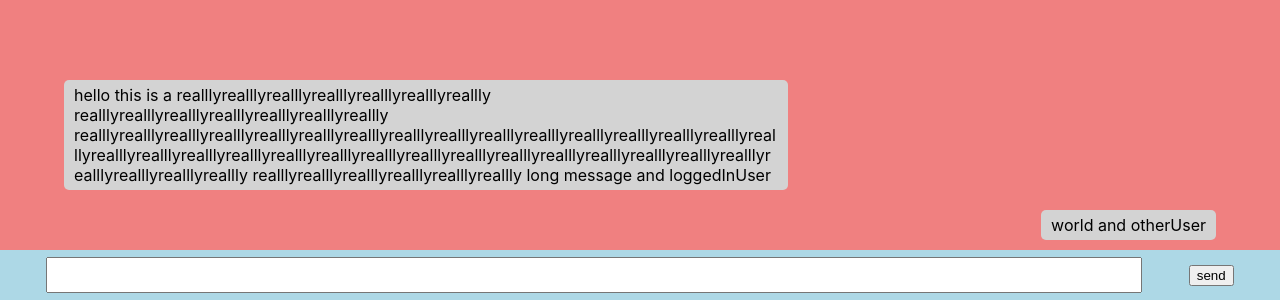
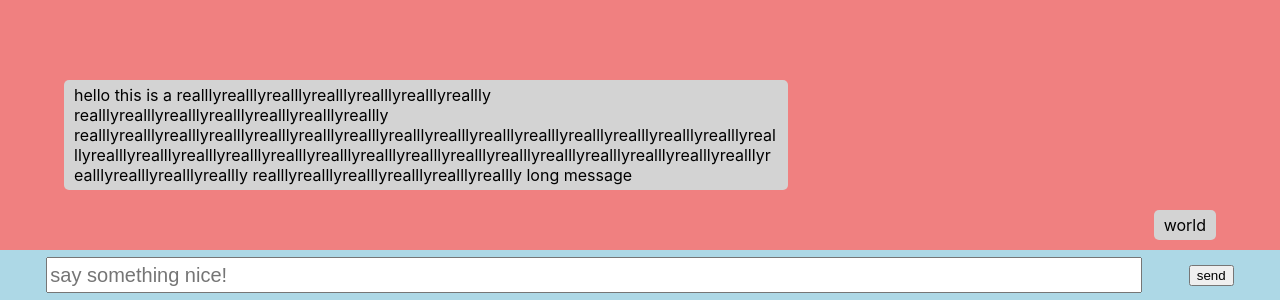
Before and after one commit to tylercodes1/message-app-web-ui, a React (Create React App) app: page / in a window 1280 px wide. Shown: the part 500-800 px from the top of the page. Built offline with nearby package versions, Linux system fonts and the light colour scheme.

Commit message:
v-1 of message sending functionality.

```diff
--- a/src/Pages/ChatroomPage/ChatroomPage.js
+++ b/src/Pages/ChatroomPage/ChatroomPage.js
@@ -1,6 +1,8 @@
 import { useState } from 'react'
 import './ChatroomPage.css'
 import Message from './Message/Message'
+
+// TODO add form
 
 export default function ChatroomPage() {
    const [msg, setMsg] = useState([
@@ -12,7 +14,33 @@ export default function ChatroomPage() {
       },
       { message: 'world', recipient: 'otherUser', sender: 'loggedInUser' },
    ])
-   const [user, setUser] = useState({ name: 'Tyler', username: 'loggedInUser' })
+   const users = [
+      { name: 'Tyler', username: 'loggedInUser' },
+      { name: 'Andrew', username: 'otherUser' },
+   ]
+   const [currUserNum, setCurrUserNum] = useState(0)
+   const [user, setUser] = useState(users[0])
+   const [chatValue, setChatValue] = useState('')
+
+   function handleChange(e) {
+      setChatValue(e.target.value)
+   }
+
+   function handleSubmit(e) {
+      e.preventDefault()
+      const msgString = chatValue.trim()
+      if (msgString.length > 0) {
+         const newMessage = {
+            message: chatValue,
+            recipient: users[currUserNum % 2].username,
+            sender: users[(currUserNum + 1) % 2].username,
+         }
+         setMsg([...msg, newMessage])
+         setChatValue('')
+         setCurrUserNum(currUserNum + 1)
+      }
+   }
+
    return (
       <div className="chatroom-page">
          <div className="message-view">
@@ -20,10 +48,16 @@ export default function ChatroomPage() {
                return handleMessage(e, user, i)
             })}
          </div>
-         <div className="chat-bar">
-            <input type="text" className="chat-input" />
+         <form className="chat-bar" onSubmit={(e) => handleSubmit(e)}>
+            <input
+               type="text"
+               className="chat-input"
+               placeholder="say something nice!"
+               value={chatValue}
+               onChange={(e) => handleChange(e)}
+            />
             <button>send</button>
-         </div>
+         </form>
       </div>
    )
 }
--- a/src/Pages/ChatroomPage/Message/Message.js
+++ b/src/Pages/ChatroomPage/Message/Message.js
@@ -12,9 +12,7 @@ export default function Message(props) {
             props.userSent ? 'message-container user-sent' : 'message-container'
          }
       >
-         <p>
-            {props.message} and {props.name}
-         </p>
+         <p>{props.message}</p>
       </div>
    )
 }
```
